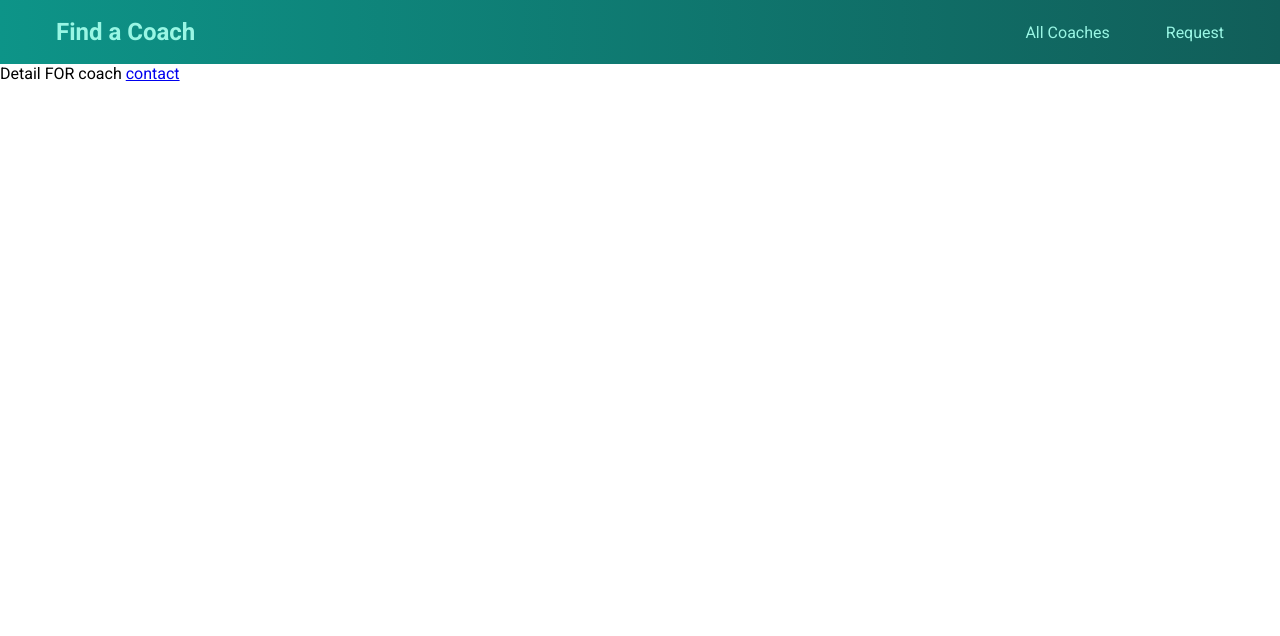
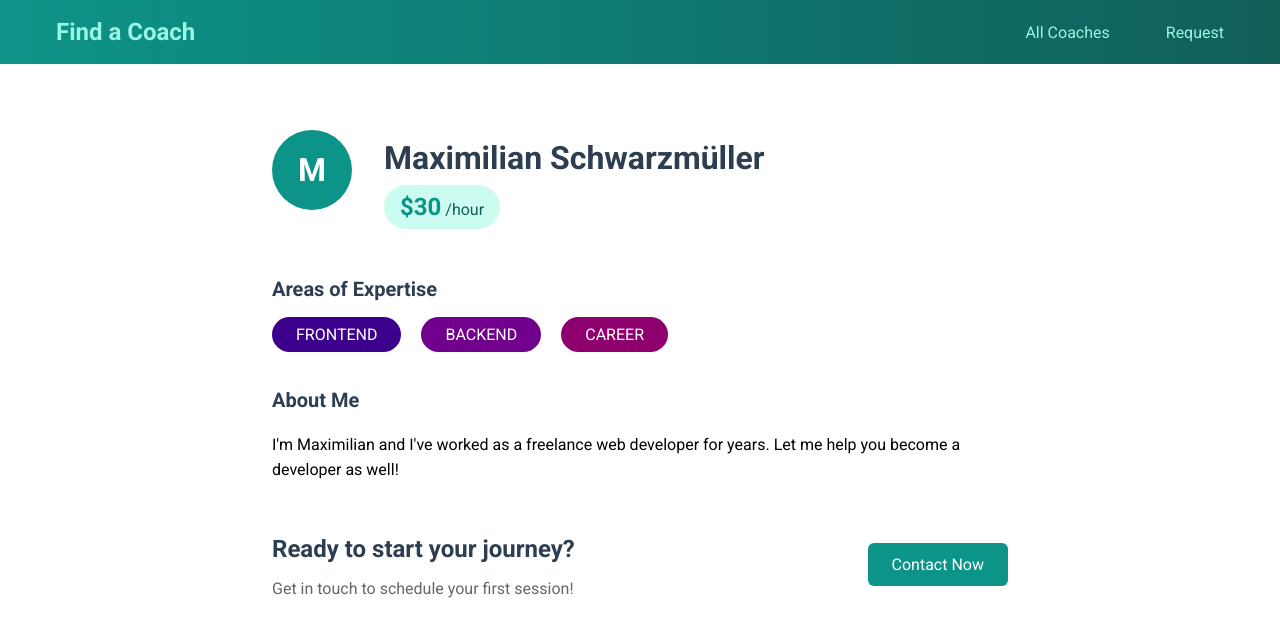
Before and after one commit to oliver-nha/Find-Coach, a Vue app: page /coaches/c1 in a window 1280 px wide. Shown: the top 636 px of the page. Built offline with nearby package versions, Linux system fonts and the light colour scheme.

Commit message:
add filter coach

```diff
--- /dev/null
+++ b/src/components/coaches/CoachFilter.vue
@@ -0,0 +1,59 @@
+<script setup>
+import { reactive } from 'vue'
+
+const emit = defineEmits(['change-filter'])
+
+const filters = reactive({
+  frontend: true,
+  backend: true,
+  career: true
+})
+
+const setFilter = (event) => {
+  const inputId = event.target.id
+  const isActive = event.target.checked
+  filters[inputId] = isActive
+  emit('change-filter', { ...filters }) // Emit the updated filters
+}
+</script>
+
+<template>
+  <base-card>
+    <h2>Find a Coach</h2>
+    <div class="filter-option">
+      <input type="checkbox" id="frontend" v-model="filters.frontend" @change="setFilter">
+      <label for="frontend">Frontend</label>
+    </div>
+    <div class="filter-option">
+      <input type="checkbox" id="backend" v-model="filters.backend" @change="setFilter">
+      <label for="backend">Backend</label>
+    </div>
+    <div class="filter-option">
+      <input type="checkbox" id="career" v-model="filters.career" @change="setFilter">
+      <label for="career">Career</label>
+    </div>
+  </base-card>
+</template>
+
+<style scoped>
+h2 {
+  margin: 0.5rem 0;
+}
+
+.filter-option {
+  margin-right: 1rem;
+}
+
+.filter-option label,
+.filter-option input {
+  vertical-align: middle;
+}
+
+.filter-option label {
+  margin-left: 0.25rem;
+}
+
+.filter-option.active label {
+  font-weight: bold;
+}
+</style>
--- a/src/components/coaches/CoachItem.vue
+++ b/src/components/coaches/CoachItem.vue
@@ -20,7 +20,7 @@ const coachContactLink = computed(() => {
   return `${route.path}/${props.id}/contact`;
 })
 const coachDetailsLink = computed(() => {
-  return `/${route.path}/${props.id}`;
+  return `${route.path}/${props.id}`;
 })
 </script>
 
--- a/src/components/ui/BaseCard.vue
+++ b/src/components/ui/BaseCard.vue
@@ -10,5 +10,4 @@
 
 <style scoped>
 
-
 </style>
--- a/src/pages/coaches/CoachDetail.vue
+++ b/src/pages/coaches/CoachDetail.vue
@@ -1,13 +1,205 @@
 <script setup>
+import BaseCard from '@/components/ui/BaseCard.vue'
+import BaseButton from '@/components/ui/BaseButton.vue'
+import BaseBadge from '@/components/ui/BaseBadge.vue'
+import { computed } from 'vue'
+import { useCoachesStore } from '@/stores/coaches/index.js'
+import { useRoute } from 'vue-router'
 
+const props = defineProps({
+  id: {
+    type: String,
+    required: true
+  }
+})
+
+const coachesStore = useCoachesStore()
+const route = useRoute()
+
+const coach = computed(() => coachesStore.coaches.find(coach => coach.id === props.id))
+
+const coachDetails = computed(() => ({
+  fullName: `${coach.value.firstName} ${coach.value.lastName}`,
+  hourlyRate: coach.value.hourlyRate,
+  areas: coach.value.areas,
+  description: coach.value.description
+}))
+
+const contactLink = computed(() => `${route.path}/${props.id}/contact`)
 </script>
 
 <template>
-   Detail FOR coach
-  <router-view></router-view>
-  <router-link to="/coaches/c1/contact">contact</router-link>
+  <div class="coach-details">
+    <!-- Profile Header Section -->
+    <section class="coach-info">
+      <base-card>
+        <div class="profile-header">
+          <div class="avatar">
+            <div class="avatar-circle">
+              {{ coachDetails.fullName[0] }}
+            </div>
+          </div>
+          <div class="profile-info">
+            <h2>{{ coachDetails.fullName }}</h2>
+            <div class="rate-badge">
+              <span class="rate-amount">${{ coachDetails.hourlyRate }}</span>
+              <span class="rate-period">/hour</span>
+            </div>
+          </div>
+        </div>
+      </base-card>
+    </section>
+
+    <!-- Expertise Section -->
+    <section class="expertise-section">
+      <base-card>
+        <h3 class="section-title">Areas of Expertise</h3>
+        <div class="areas">
+          <base-badge
+            v-for="area in coachDetails.areas"
+            :key="area"
+            :type="area"
+            :title="area"
+          />
+        </div>
+        <div class="description">
+          <h3 class="section-title">About Me</h3>
+          <p>{{ coachDetails.description }}</p>
+        </div>
+      </base-card>
+    </section>
+
+    <!-- Contact Section -->
+    <section class="coach-contact">
+      <base-card>
+        <div class="contact-container">
+          <div class="contact-text">
+            <h2>Ready to start your journey?</h2>
+            <p>Get in touch to schedule your first session!</p>
+          </div>
+          <base-button
+            mode="outline"
+            link
+            :to="contactLink"
+          >
+            Contact Now
+          </base-button>
+        </div>
+        <router-view></router-view>
+      </base-card>
+    </section>
+  </div>
 </template>
 
 <style scoped>
+.coach-details {
+  margin: 2rem auto;
+  max-width: 48rem;
+  padding: 0 1rem;
+}
 
+.profile-header {
+  display: flex;
+  align-items: center;
+  gap: 2rem;
+  padding: 1rem 0;
+}
+
+.avatar-circle {
+  width: 80px;
+  height: 80px;
+  border-radius: 50%;
+  background-color: #0d9488;
+  color: white;
+  display: flex;
+  align-items: center;
+  justify-content: center;
+  font-size: 2rem;
+  font-weight: bold;
+}
+
+.profile-info {
+  flex: 1;
+}
+
+.profile-info h2 {
+  font-size: 2rem;
+  color: #2c3e50;
+  margin-bottom: 0.5rem;
+}
+
+.rate-badge {
+  display: inline-flex;
+  align-items: baseline;
+  background-color: #ccfbf1;
+  padding: 0.5rem 1rem;
+  border-radius: 2rem;
+}
+
+.rate-amount {
+  font-size: 1.5rem;
+  font-weight: 600;
+  color: #0d9488;
+}
+
+.rate-period {
+  color: #115e59;
+  margin-left: 0.25rem;
+}
+
+.section-title {
+  font-size: 1.25rem;
+  color: #2c3e50;
+  margin-bottom: 1rem;
+}
+
+.expertise-section {
+  margin: 2rem 0;
+}
+
+.areas {
+  display: flex;
+  gap: 0.75rem;
+  flex-wrap: wrap;
+  margin-bottom: 2rem;
+}
+
+.description {
+  margin-top: 2rem;
+  line-height: 1.6;
+}
+
+.contact-container {
+  display: flex;
+  justify-content: space-between;
+  align-items: center;
+  gap: 2rem;
+}
+
+.contact-text h2 {
+  font-size: 1.5rem;
+  color: #2c3e50;
+  margin-bottom: 0.5rem;
+}
+
+.contact-text p {
+  color: #666;
+}
+
+@media (max-width: 768px) {
+  .profile-header {
+    flex-direction: column;
+    text-align: center;
+    gap: 1rem;
+  }
+
+  .profile-info h2 {
+    font-size: 1.5rem;
+  }
+
+  .contact-container {
+    flex-direction: column;
+    text-align: center;
+  }
+}
 </style>
--- a/src/pages/coaches/CoachList.vue
+++ b/src/pages/coaches/CoachList.vue
@@ -3,24 +3,52 @@ import { useCoachesStore } from '@/stores/coaches/index.js'
 import CoachItem from '@/components/coaches/CoachItem.vue'
 import BaseCard from '@/components/ui/BaseCard.vue'
 import BaseButton from '@/components/ui/BaseButton.vue'
+import CoachFilter from '@/components/coaches/CoachFilter.vue'
+import { computed, reactive } from 'vue'
 
 const coachesStore = useCoachesStore()
+const activeFilters = reactive({
+  frontend: true,
+  backend: true,
+  career: true
+})
+
+const setFilter = (updatedFilters) => {
+  activeFilters.frontend = updatedFilters.frontend
+  activeFilters.backend = updatedFilters.backend
+  activeFilters.career = updatedFilters.career
+}
+
+const filteredCoaches = computed(() => {
+  return coachesStore.coaches.filter(coach => {
+    return (
+      (activeFilters.frontend && coach.areas.includes('frontend')) ||
+      (activeFilters.backend && coach.areas.includes('backend')) ||
+      (activeFilters.career && coach.areas.includes('career'))
+    )
+  })
+})
 </script>
 
-<!-- CoachesList.vue -->
 <template>
   <div class="container">
-    <section class="filter-section">Filter</section>
+    <coach-filter @change-filter="setFilter" />
     <section class="coaches-section">
       <base-card>
         <div class="controls">
-         <base-button mode="outline" >Refresh</base-button>
+          <base-button mode="outline">Refresh</base-button>
           <base-button link to="/register" mode="flat">Register as Coach</base-button>
         </div>
-       <div v-if="coachesStore.hasCoaches" class="coaches-grid">
-         <coach-item v-for="coach in coachesStore.coaches" :key="coach.id" :id="coach.id"
-                     :firstName="coach.firstName" :lastName="coach.lastName" :rate="coach.hourlyRate"
-                     :areas="coach.areas" />
+        <div v-if="filteredCoaches.length > 0" class="coaches-grid">
+          <coach-item
+            v-for="coach in filteredCoaches"
+            :key="coach.id"
+            :id="coach.id"
+            :firstName="coach.firstName"
+            :lastName="coach.lastName"
+            :rate="coach.hourlyRate"
+            :areas="coach.areas"
+          />
         </div>
         <h3 v-else class="no-coaches">No coaches found.</h3>
       </base-card>
@@ -35,24 +63,15 @@ const coachesStore = useCoachesStore()
   padding: 2rem 1rem;
 }
 
-.filter-section {
-  background-color: #f8f9fa;
-  border-radius: 8px;
-  padding: 1.5rem;
-  margin-bottom: 2rem;
-}
-
 .controls {
   display: flex;
   justify-content: space-between;
   margin-bottom: 2rem;
 }
 
-
-
 .coaches-grid {
   display: grid;
-  grid-template-columns:1fr 1fr;
+  grid-template-columns: 1fr 1fr;
   gap: 1.5rem;
 }
 
--- a/src/router/index.js
+++ b/src/router/index.js
@@ -21,6 +21,7 @@ const router = createRouter({
     {
       path:'/coaches/:id',
       component :  CoachDetail,
+      props : true,
       children:[
         {
           path : 'contact',
```
Lines whose indentation alone changed are shown as unchanged.
